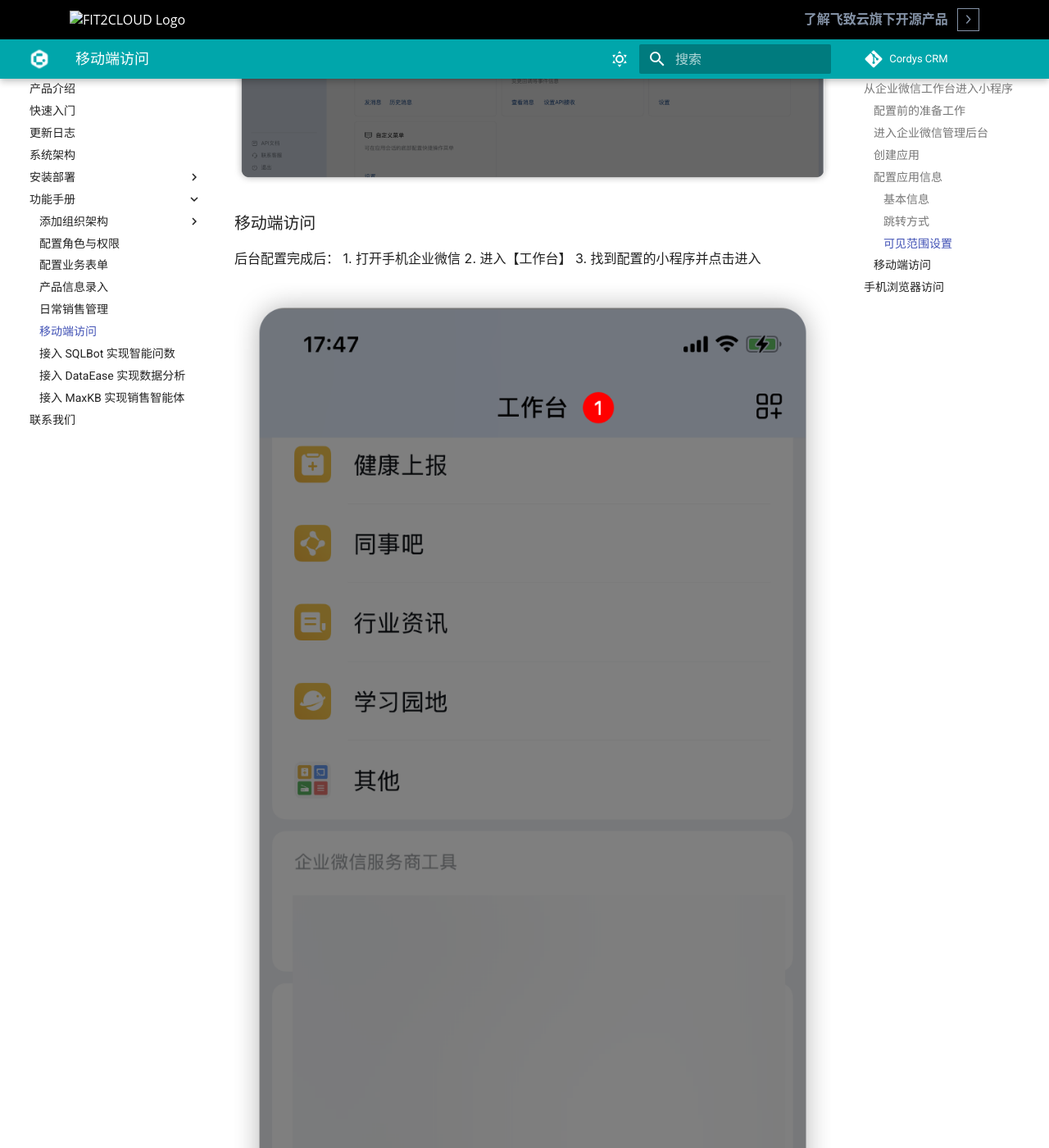
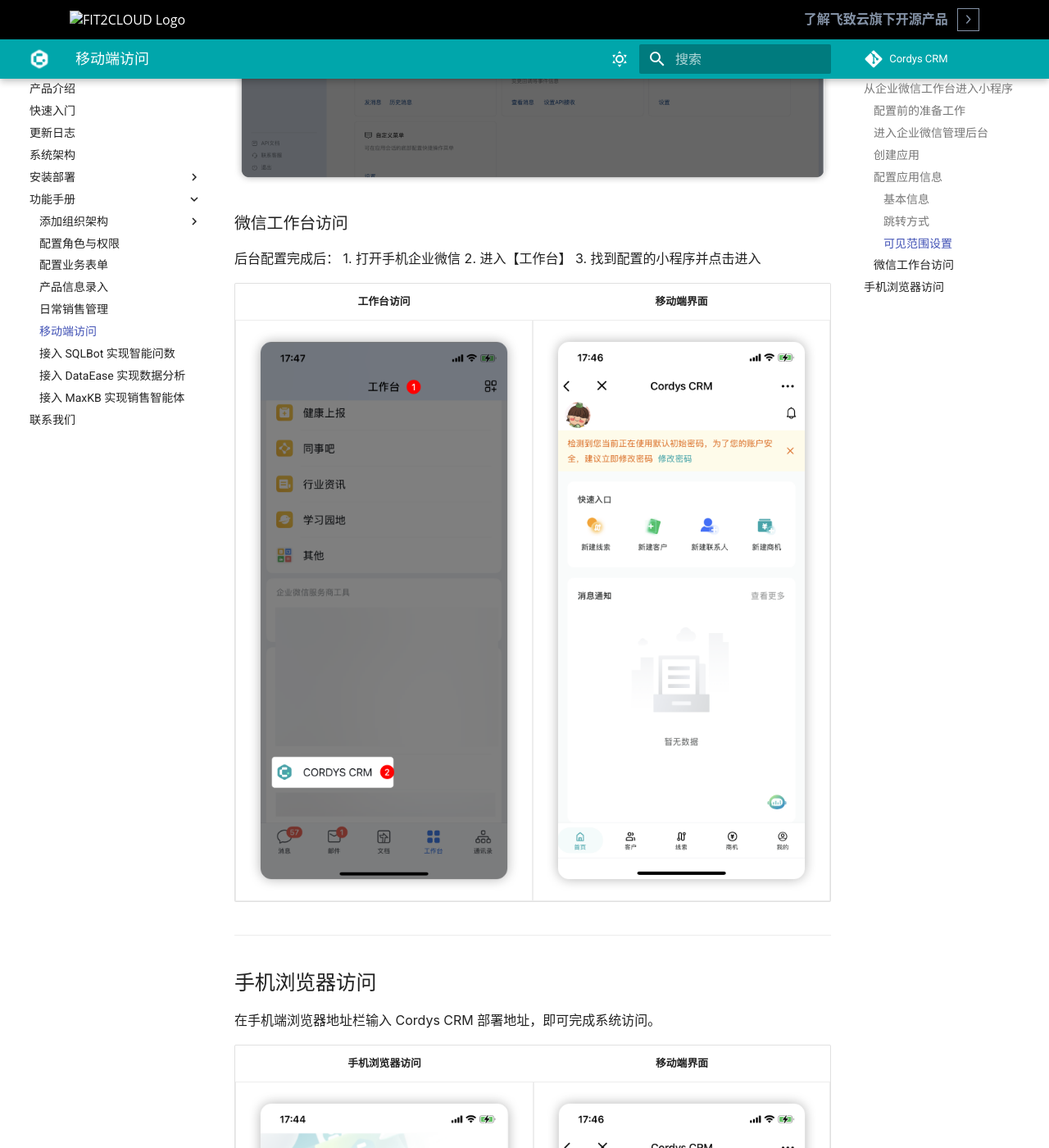
Before and after one commit to xinxin11/CordysCRM, an MkDocs documentation site: the page built from docs/manual/user_manual/mobile.md, in a window 1280 px wide and 1400 px high, scrolled down 2047 px. Shown: the whole window at 82% size. Built offline with MkDocs 1.6.1 and Material for MkDocs 9.7.7, drawn with Linux system fonts in a browser that asks for light colours; comment, search, counter and statistics services are not loaded; the version menu is left out.

Commit message:
docs: update mobile.md to improve access instructions and enhance layout

```diff
--- a/docs/manual/user_manual/mobile.md
+++ b/docs/manual/user_manual/mobile.md
@@ -46,16 +46,16 @@
 
 ![应用配置](../img/user_manual/wecom-app-config.png)
 
-### 移动端访问
+### 微信工作台访问
 
 后台配置完成后：
 1. 打开手机企业微信
 2. 进入【工作台】
 3. 找到配置的小程序并点击进入
 
-![企业微信工作台](../img/user_manual/wecom-workbench.png)
-
-![小程序访问](../img/user_manual/wecom-miniprogram.png)
+| 工作台访问 | 移动端界面 |
+| :---: | :---: |
+| ![手机浏览器访问](../img/user_manual/wecom-workbench.png) | ![移动端界面](../img/user_manual/wecom-miniprogram.png) |
 
 ---
 
@@ -63,6 +63,6 @@
 
 在手机端浏览器地址栏输入 Cordys CRM 部署地址，即可完成系统访问。
 
-![手机浏览器访问](../img/user_manual/mobile-browser-access.png)
-
-![移动端界面](../img/user_manual/wecom-miniprogram.png)
+| 手机浏览器访问 | 移动端界面 |
+| :---: | :---: |
+| ![手机浏览器访问](../img/user_manual/mobile-browser-access.png) | ![移动端界面](../img/user_manual/wecom-miniprogram.png) |
```
